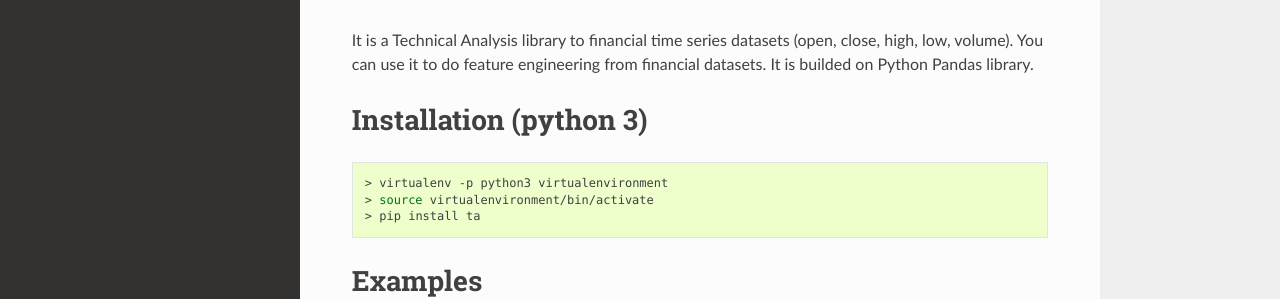
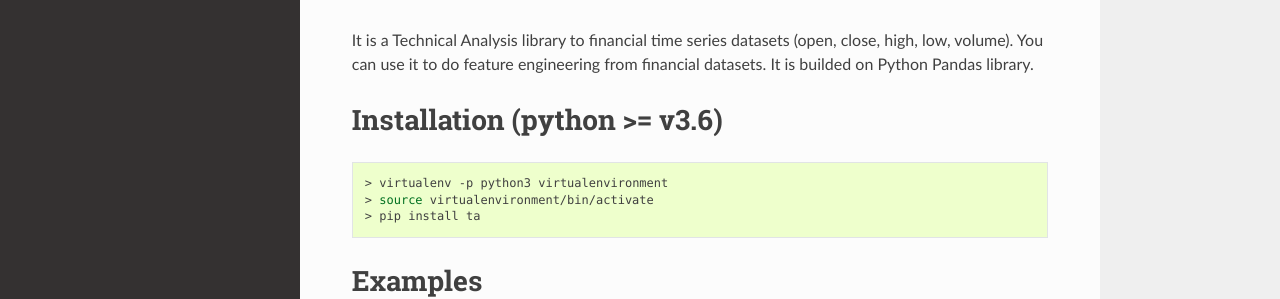
Before and after one commit to bukosabino/ta, a Sphinx documentation site: the page built from docs/index.rst, in a window 1280 px wide and 900 px high. Shown: the part 168-467 px from the top of the window. Built offline with Sphinx 7.4.7 and the Read the Docs theme 2.0.0, drawn with Linux system fonts in a browser that asks for light colours; the version number is read from the project's files by our own code.

Commit message:
Update index.rst

```diff
--- a/docs/index.rst
+++ b/docs/index.rst
@@ -8,7 +8,7 @@
 
 It is a Technical Analysis library to financial time series datasets (open, close, high, low, volume). You can use it to do feature engineering from financial datasets. It is builded on Python Pandas library.
 
-Installation (python 3)
+Installation (python >= v3.6)
 =========================
 
 .. code-block:: bash
```
